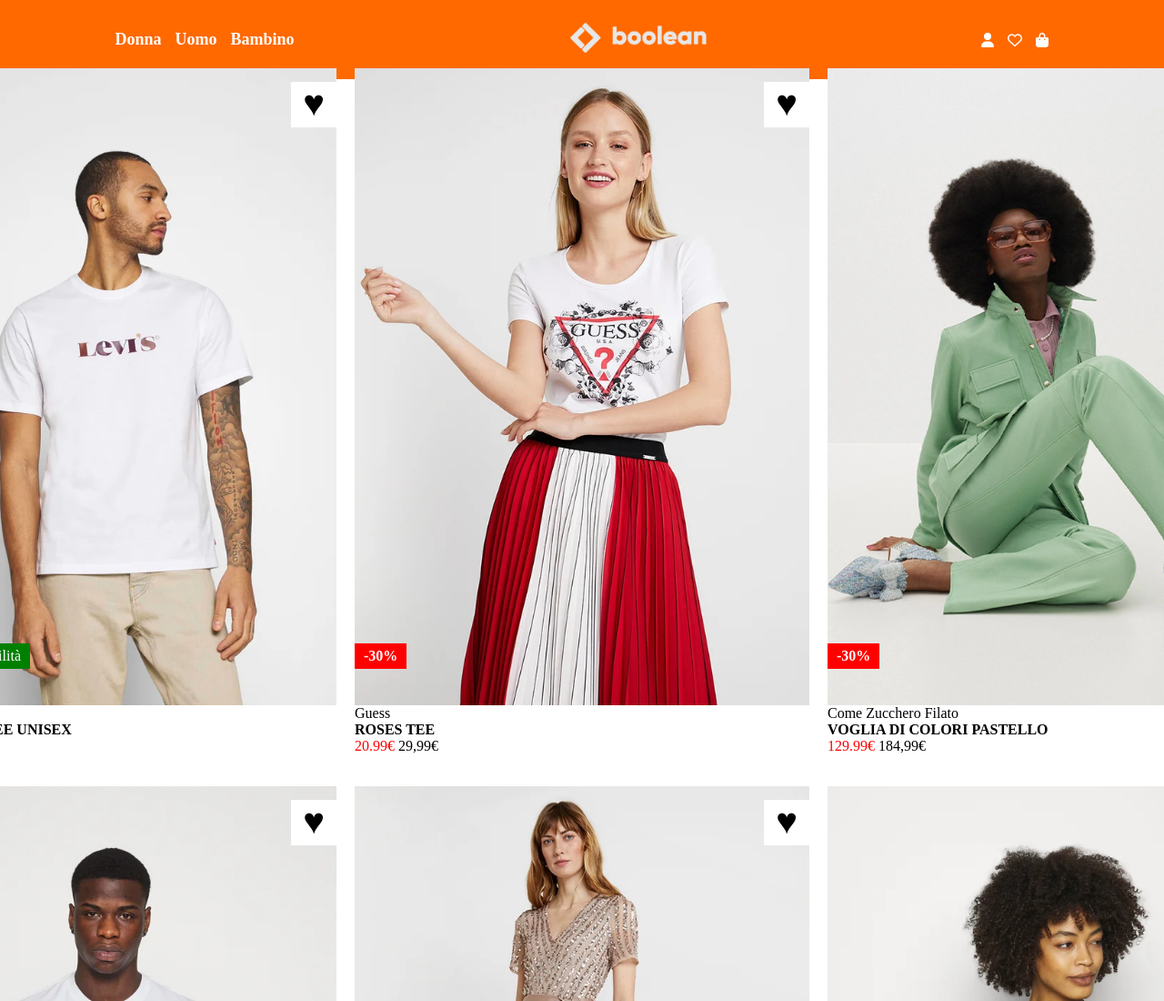
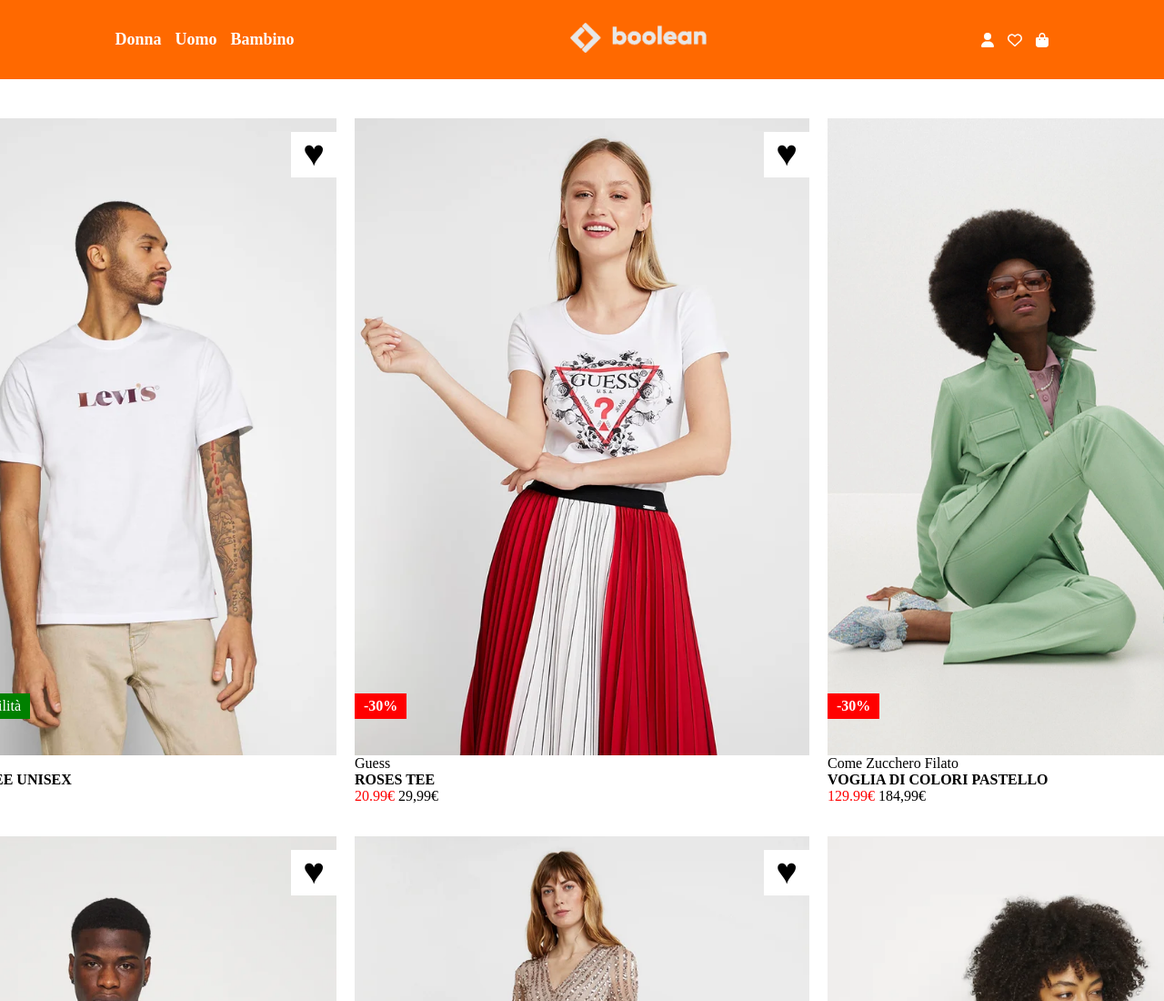
Before and after one commit to EnzoPierucci/html-css-boolando, a plain HTML site: page index.html in a window 1280 px wide. Shown: the top 1100 px of the page at 91% size. Drawn offline with Linux system fonts and the light colour scheme.

Commit message:
Fixed header

```diff
--- a/css/style.css
+++ b/css/style.css
@@ -28,6 +28,7 @@ header{
     top: 0;
     left: 0;
     right: 0;
+    z-index: 3;
 
 
 }
@@ -59,7 +60,7 @@ header li a {
 }
 
 main{
-    margin-top: 75px;
+    margin-top: 130px;
 
 }
 
```
